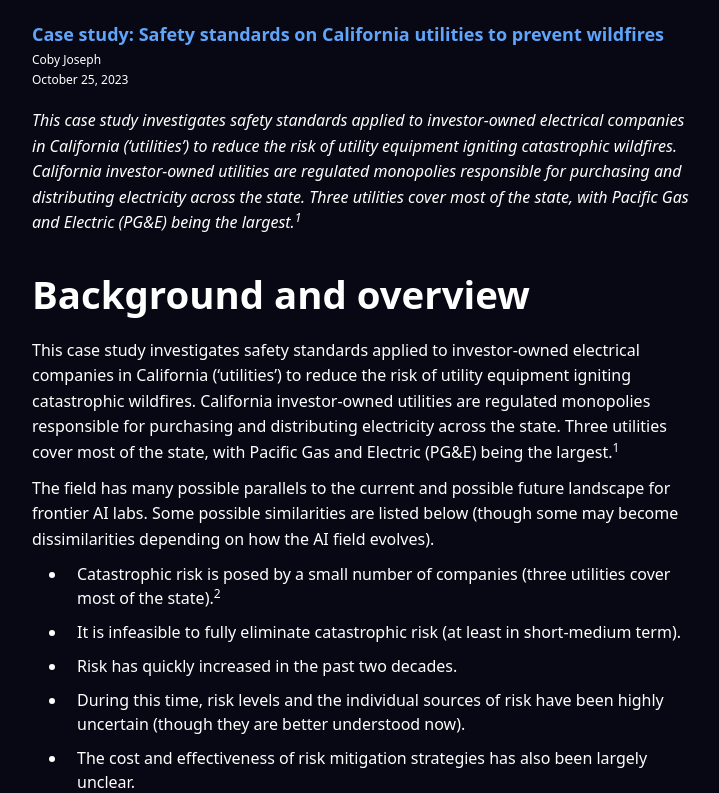
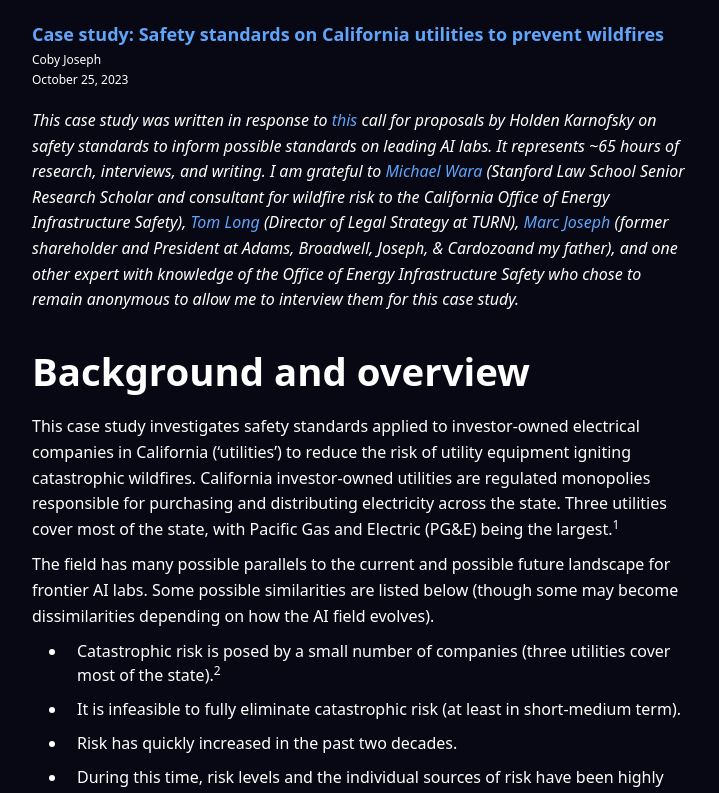
Before and after one commit to cobyjoseph/wildfire-case-study-for-ai, a SvelteKit app: page / in a window 1280 px wide. Shown: the top 793 px of the page, without its empty margins (278-997 px from the left). Built offline with nearby package versions, Linux system fonts and the light colour scheme.

Commit message:
activists

```diff
--- a/src/routes/+page.svelte
+++ b/src/routes/+page.svelte
@@ -16,13 +16,7 @@
 	</div>
 
 	<p class=" italic">
-		This case study investigates safety standards applied to investor-owned electrical companies in
-		California (‘utilities’) to reduce the risk of utility equipment igniting catastrophic
-		wildfires. California investor-owned utilities are regulated monopolies responsible for
-		purchasing and distributing electricity across the state. Three utilities cover most of the
-		state, with Pacific Gas and Electric (PG&E) being the largest.<sup id="fnref1"
-			><a href="#fn1" rel="footnote">1</a></sup
-		>
+		<em>This case study was written in response to <a href="https://forum.effectivealtruism.org/posts/idrBxfsHkYeTtpm2q/seeking-paid-case-studies-on-standards">this</a> call for proposals by Holden Karnofsky on safety standards to inform possible standards on leading AI labs. It represents ~65 hours of research, interviews, and writing. I am grateful to <a href="https://law.stanford.edu/directory/michael-wara/">Michael Wara</a> (Stanford Law School Senior Research Scholar and consultant for wildfire risk to the California Office of Energy Infrastructure Safety), <a href="https://www.turn.org/tlong">Tom Long</a> (Director of Legal Strategy at TURN), <a href="http://www.adamsbroadwell.com/attorneys/marc-d-joseph1/">Marc Joseph</a> (former shareholder and President at </em>Adams, Broadwell, Joseph, & Cardozo<em> and my father), and one other expert with knowledge of the Office of Energy Infrastructure Safety who chose to remain anonymous to  allow me to interview them for this case study. </em>
 	</p>
 
 	<h1>Background and overview</h1>
@@ -492,10 +486,10 @@
 
 	<Bullet>
 		<span slot="outer"
-			>Amid a changing risk landscape, it appears unlikely that any particular company will take
-			tail risk sufficiently seriously until it experiences it first hand, even when such risk would
-			threaten company profits. More concerningly in this case, regulators have not mandated
-			stricter safety standards for utilities until that utility has caused a disaster. <strong>
+			>Amid a changing risk landscape, utilities have appeared not to take tail risk sufficiently
+			seriously until it experiences it first hand, even when such risk would threaten company
+			profits. More concerningly in this case, regulators have not mandated stricter safety
+			standards for utilities until that utility has caused a disaster. <strong>
 				Some events that look like ‘warning shots’ in hindsight did not sufficiently spur urgent
 				safety improvements.
 			</strong>
@@ -922,7 +916,8 @@
 	<Bullet>
 		<span slot="outer"
 			>Tying executive pay to safety outcomes may meaningfully influence utility behavior, but the
-			mechanisms matter. <i>(Click to see more)</i></span
+			mechanism by which this is done may make an important difference. <i>(Click to see more)</i
+			></span
 		>
 		<div slot="inner">
 			<li>
```
